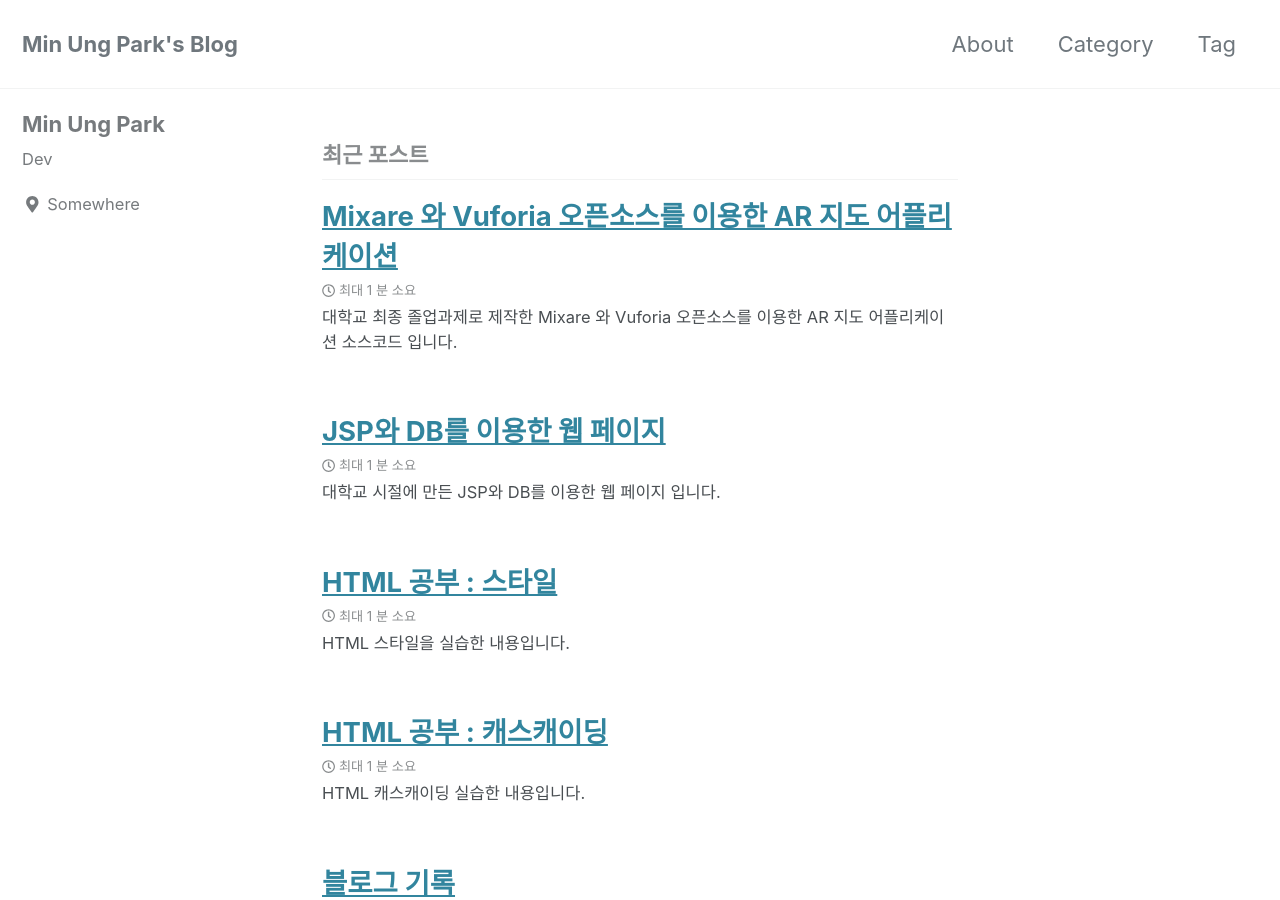
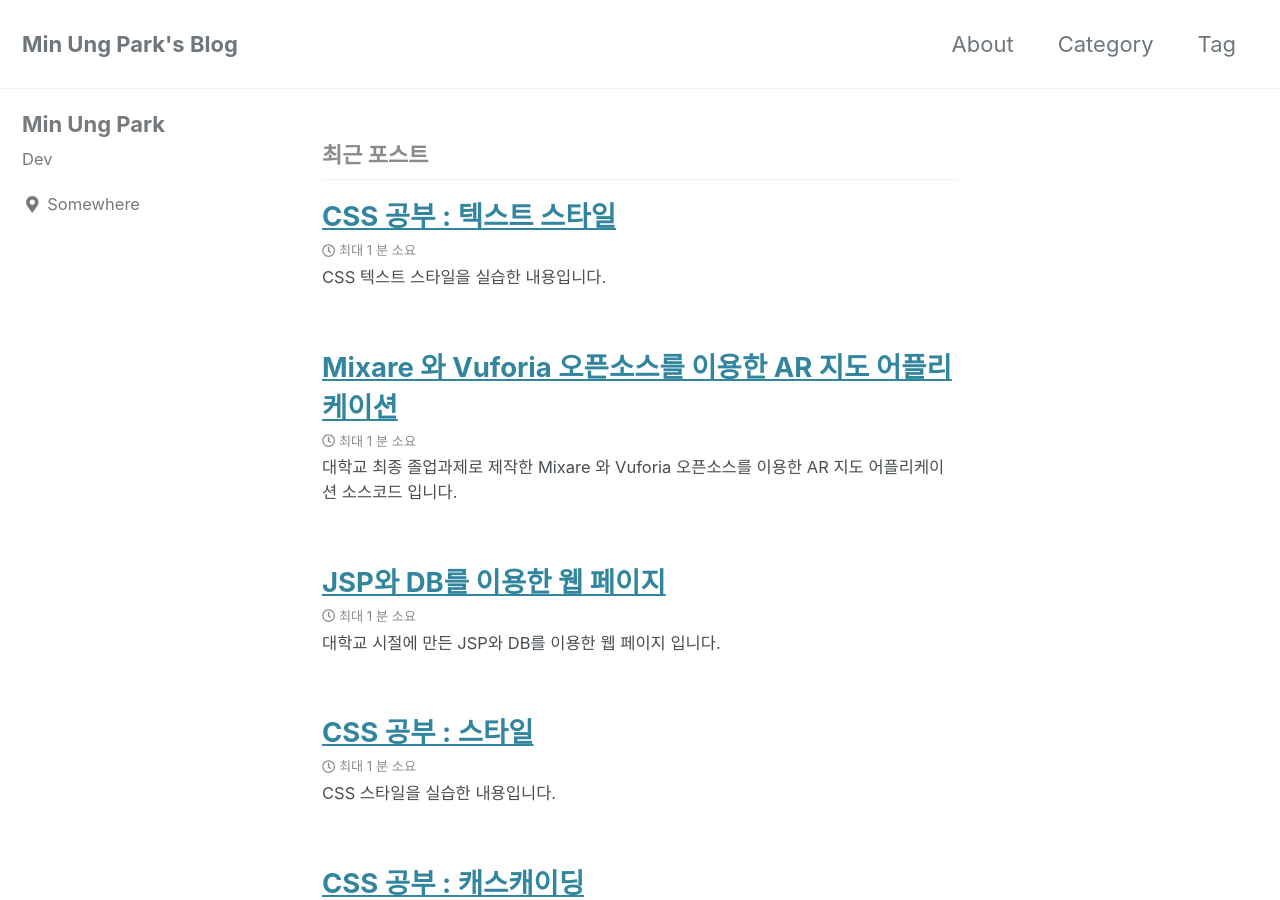
Before and after one commit to minungpark/minungpark.github.io, a Jekyll site: the page built from index.html, in a window 1280 px wide and 900 px high. Built offline with Jekyll 4.4.1, drawn with Linux system fonts in a browser that asks for light colours; cached includes are drawn as plain includes; the list of posts is cut into pages by our own code; some of the changed text lies outside the part shown.

Commit message:
Post Add

```diff
--- a/_posts/2019-03-13-html-cascading.md
+++ b/_posts/2019-03-13-html-cascading.md
@@ -1,12 +1,12 @@
 ---
-title : "HTML 공부 : 캐스캐이딩"
+title : "CSS 공부 : 캐스캐이딩"
 last_modified_at: 2019-03-13T18:17:00+0900
-category : HTML
-tags : HTML
+category : CSS
+tags : CSS
 toc: true
 ---
 
-HTML 캐스캐이딩 실습한 내용입니다.
+CSS 캐스캐이딩 실습한 내용입니다.
 
 실습한 파일은 [여기](https://minungpark.github.io/HTML/Cascading.html)서 보시면 됩니다.
 
--- a/_posts/2019-03-13-html-style.md
+++ b/_posts/2019-03-13-html-style.md
@@ -1,12 +1,12 @@
 ---
-title : "HTML 공부 : 스타일"
+title : "CSS 공부 : 스타일"
 last_modified_at: 2019-03-13T18:13:00+0900
-category : HTML
-tags : HTML
+category : CSS
+tags : CSS
 toc: true
 ---
 
-HTML 스타일을 실습한 내용입니다.
+CSS 스타일을 실습한 내용입니다.
 
 실습한 파일은 [여기](https://minungpark.github.io/HTML/Style.html)서 보시면 됩니다.
 
--- /dev/null
+++ b/_posts/2019-03-15-css-style.md
@@ -0,0 +1,13 @@
+---
+title : "CSS 공부 : 텍스트 스타일"
+last_modified_at: 2019-03-15T15:44:00+0900
+category : CSS
+tags : CSS
+toc: true
+---
+
+CSS 텍스트 스타일을 실습한 내용입니다.
+
+실습한 파일은 [여기](https://minungpark.github.io/HTML/TextStyle.html)서 보시면 됩니다.
+
+---
```
Also changed, not shown: HTML/TextStyle.html (added, +151 -0 lines).
